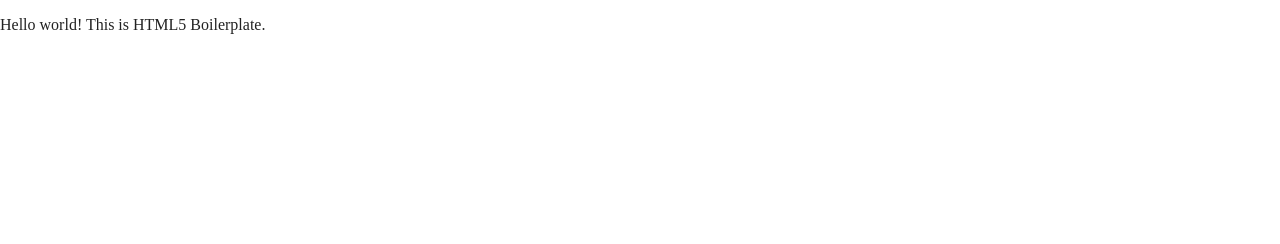
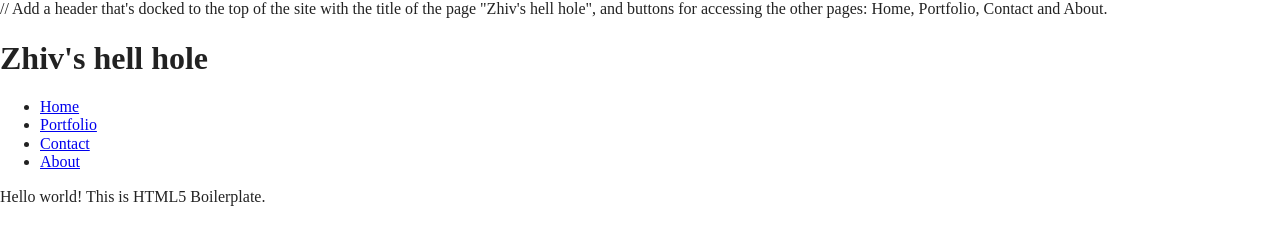
Before and after one commit to BrainlessZhiv/brainlesszhiv.github.io, a website built with Parcel: page index.html in a window 1280 px wide. Built offline with nearby package versions, Linux system fonts and the light colour scheme.

```diff
--- a/index.html
+++ b/index.html
@@ -3,7 +3,7 @@
 
 <head>
   <meta charset="utf-8">
-  <title></title>
+  <title> Zhiv's Hell Hole</title>
   <meta name="description" content="">
   <meta name="viewport" content="width=device-width, initial-scale=1">
 
@@ -27,6 +27,20 @@
 
 <body>
 
+  // Add a header that's docked to the top of the site with the title of the page "Zhiv's hell hole", and buttons for accessing the other pages: Home, Portfolio, Contact and About.
+
+  <header>
+    <h1>Zhiv's hell hole</h1>
+    <nav>
+      <ul>
+        <li><a href="index.html">Home</a></li>
+        <li><a href="portfolio.html">Portfolio</a></li>
+        <li><a href="contact.html">Contact</a></li>
+        <li><a href="about.html">About</a></li>
+      </ul>
+    </nav>
+  </header>
+
   <!-- Add your site or application content here -->
   <p>Hello world! This is HTML5 Boilerplate.</p>
   <script src="js/vendor/modernizr-3.11.2.min.js"></script>
```
